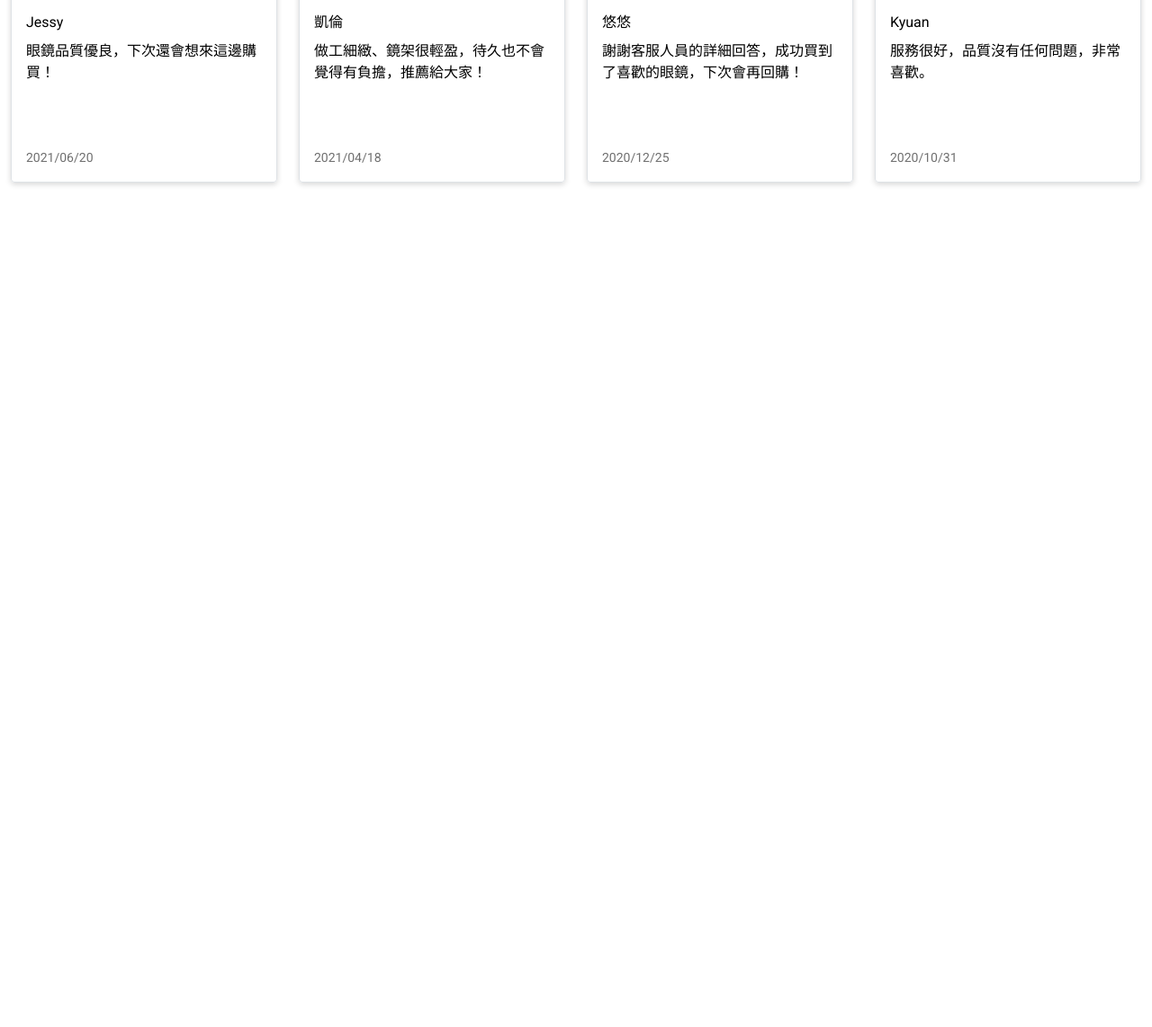
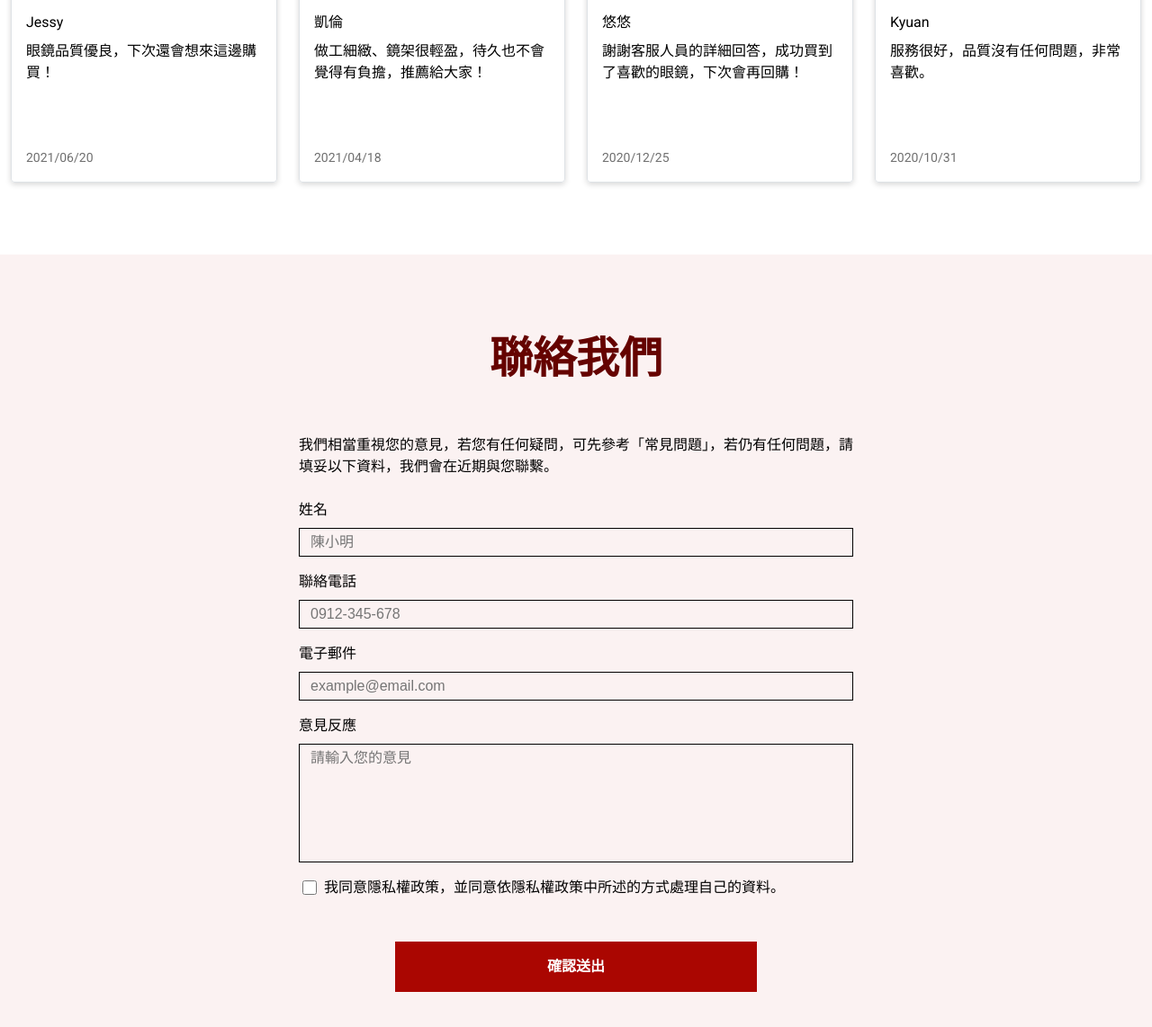
Before and after one commit to tanukili/2023-summer-week3, a website built with Vite: page pages/index.html in a window 1280 px wide. Shown: the part 3157-4299 px from the top of the page at 90% size. Before the commit the page ends 3440 px from the top, so only its background shows below. Built offline with nearby package versions, Linux system fonts and the light colour scheme.

Commit message:
index-form

```diff
--- a/assets/scss/all.scss
+++ b/assets/scss/all.scss
@@ -11,10 +11,11 @@
 @import './base/base';
 
 // compinents
-@import './compinents/breadcrumb';
 @import './compinents/button';
 @import './compinents/card';
+@import './compinents/form';
 @import './compinents/pagination';
+@import './compinents/breadcrumb';
 
 // layout
 @import './layout/grid';
--- a/assets/scss/compinents/_button.scss
+++ b/assets/scss/compinents/_button.scss
@@ -4,4 +4,7 @@
   border: none;
   line-height: 1.5;
   padding: 6px 12px;
+  &:hover {
+    background: var(--dark-red-200);
+  }
 }
--- a/assets/scss/compinents/_form.scss
+++ b/assets/scss/compinents/_form.scss
@@ -0,0 +1,28 @@
+form {
+  input {
+    --input-color: rgb(0,0,0);
+    font-size: 1rem;
+    padding: 6px 12px;
+    color: rgb(var(--input-color), 0.2);
+    background-color: transparent; // 背景設定透明
+    border: 1px solid var(--input-color);
+    width: 100%;
+    // 推出 feedback 高度
+    &[name=feedback] {
+      padding-bottom: 106px;
+    }
+    // checkbox 框框
+    &[type=checkbox] {
+      width: 16px;
+      height: 16px;
+      margin: 4px 8px 4px 4px;
+    }
+  }
+  label {
+    margin-bottom: 8px;
+    display: block;
+  }
+  div {
+    margin-bottom: 16px;
+  }
+}
--- a/assets/scss/layout/_grid.scss
+++ b/assets/scss/layout/_grid.scss
@@ -49,11 +49,19 @@
     flex: 0 0 auto;
     width: 50%;
   }
+  .col-md-10 {
+    flex: 0 0 auto;
+    width: 83.333%;
+  }
 }
 @include wed {
   .col-lg-4 {
     flex: 0 0 auto;
     width: 33.333%;
+  }
+  .col-lg-6 {
+    flex: 0 0 auto;
+    width: 50%;
   }
 }
 
--- a/assets/scss/utilities/_flex.scss
+++ b/assets/scss/utilities/_flex.scss
@@ -19,6 +19,9 @@
   justify-content: center;
 }
 
+.align-items-start {
+  align-items: start;
+}
 .align-items-end {
   align-items: end;
 }
--- a/assets/scss/utilities/_variable.scss
+++ b/assets/scss/utilities/_variable.scss
@@ -50,7 +50,6 @@ $font-sizes: (
   "4": 1.5rem,
   "5": 2rem,
   "6": 2.25rem,
-  // "7": 3rem,
 );
 
 $row-cols: (
--- a/pages/index.html
+++ b/pages/index.html
@@ -152,6 +152,39 @@
         </li>
       </ul>
     </div>
+    <div class="bg-secondary">
+      <div class="container py-7 py-md-10">
+        <h3 class="display-1 mb-5 mb-lg-8">聯絡我們</h3>
+        <form action="#" method="post" class="row flex-column align-items-md-center">
+          <div class="col col-md-10 col-lg-6 mb-5">
+            <p class="fs-lg-3">我們相當重視您的意見，若您有任何疑問，可先參考「常見問題」，若仍有任何問題，請填妥以下資料，我們會在近期與您聯繫。</p>
+          </div>
+            <div class="col col-md-10 col-lg-6">
+              <label for="name">姓名</label>
+              <input type="text" id="name" name="name" placeholder="陳小明">
+            </div>
+            <div class="col col-md-10 col-lg-6">
+              <label for="phone">聯絡電話</label>
+              <input type="tel" id="phone" name="phone" placeholder="0912-345-678">
+            </div>
+            <div class="col col-md-10 col-lg-6">
+              <label for="email">電子郵件</label>
+              <input type="email" id="email" name="email" placeholder="example@email.com">
+            </div>
+            <div class="col col-md-10 col-lg-6">
+              <label for="feedback">意見反應</label>
+              <input type="text" id="feedback" name="feedback" placeholder="請輸入您的意見">
+            </div>
+            <div class="col col-md-10 col-lg-6 d-flex align-items-start mb-lg-7">
+              <input type="checkbox" id="privacy-agree" name="privacy-agree">
+              <label for="privacy-agree">我同意隱私權政策，並同意依隱私權政策中所述的方式處理自己的資料。</label>
+            </div>
+            <div class="col col-md-6 col-lg-4">
+              <input type="submit" value="確認送出" class="btn fw-bold py-4">
+            </div>
+          </form>
+      </div>
+    </div>
 
     <%- include('./layout/footer'); -%>
 
```
